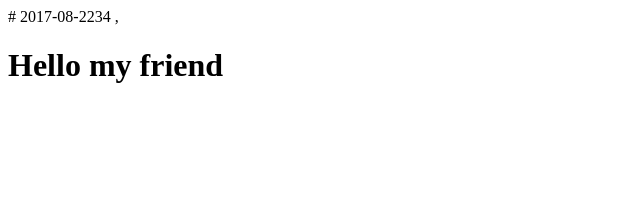
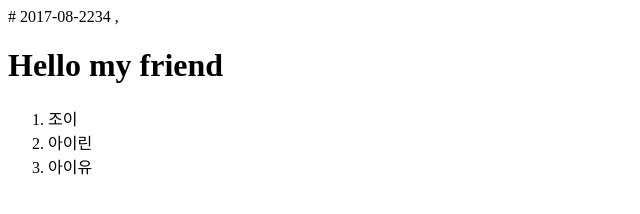
Before and after one commit to hjk7625/2017-08-2234, a plain HTML site: page index.html in a window 1280 px wide. Shown: the whole page, without its empty margins (0-640 px from the left). Drawn offline with Linux system fonts and the light colour scheme.

Commit message:
Update index.html

```diff
--- a/index.html
+++ b/index.html
@@ -2,7 +2,7 @@
 <html>
   <head>
     <title>2-6</title>,
-    <h1>Hello my friend</h1>
+
 
 
 
@@ -10,6 +10,13 @@
 
 
   <body>
+    <h1>Hello my friend</h1>
+    <ol>
+      <li>조이</li>
+      <li>아이린</li>
+      <li>아이유</li>
+
+    </ol>
 
 
 
```
